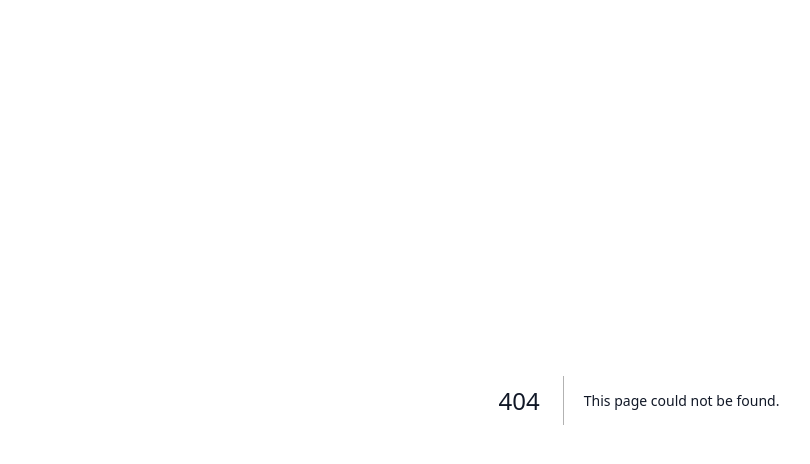
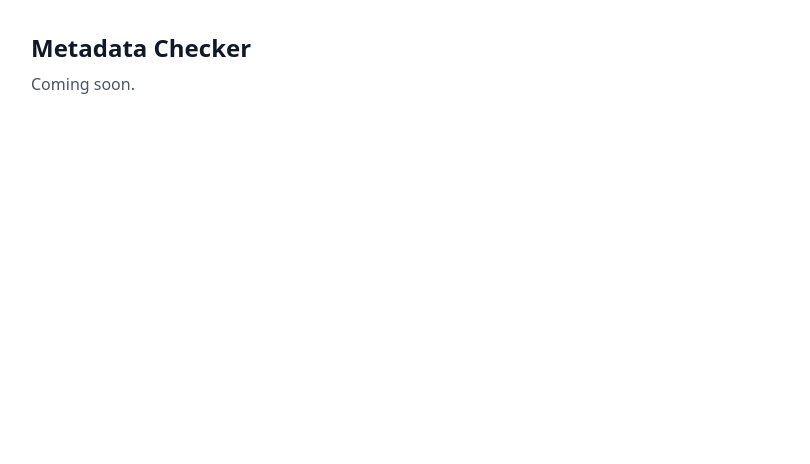
Before and after one commit to ailabelremove/ailabelremove, a Next.js app: page /checker in a window 1280 px wide. Before the commit this address had no page. Shown: the top 464 px of the page, without its empty margins (1-811 px from the left). Built offline with nearby package versions, Linux system fonts and the light colour scheme.

Commit message:
Create CheckerPage component for metadata checking

```diff
--- /dev/null
+++ b/app/checker/page.tsx
@@ -0,0 +1,8 @@
+export default function CheckerPage() {
+  return (
+    <main className="p-8">
+      <h1 className="text-2xl font-semibold">Metadata Checker</h1>
+      <p className="mt-2 text-gray-600">Coming soon.</p>
+    </main>
+  );
+}
```
